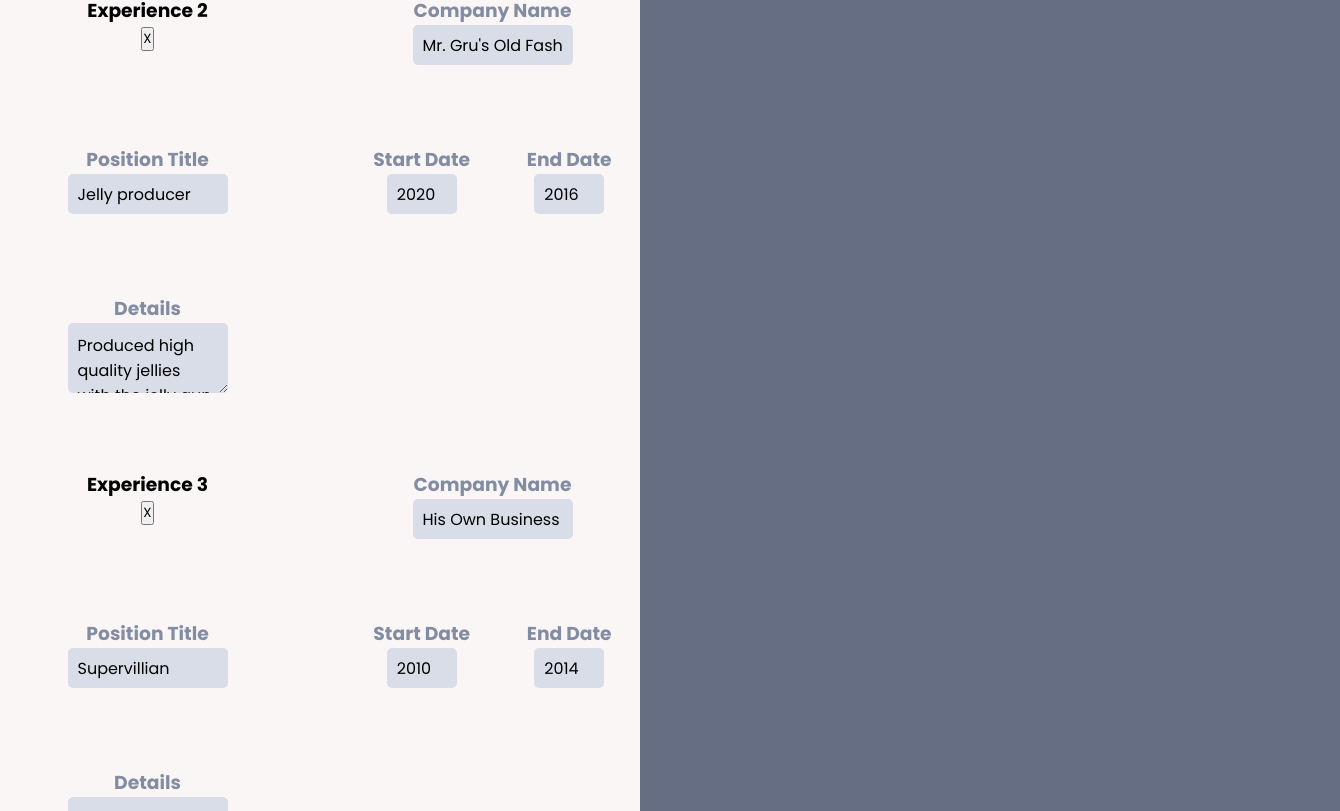
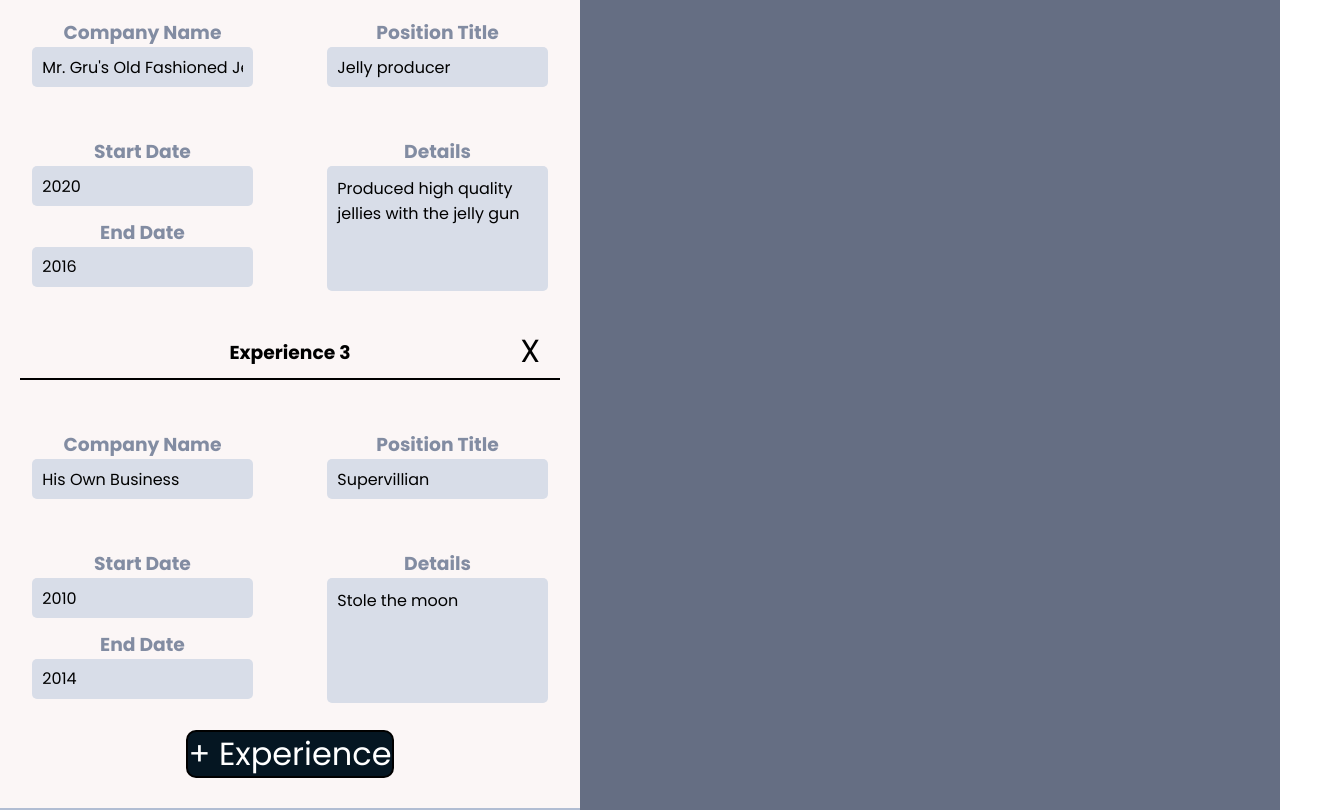
Before and after one commit to ahmetraufoktay/react-cv-project, a React (Vite) app: page / in a window 1280 px wide. Shown: the part 1546-2357 px from the top of the page, 1340 px wide, since content can reach past the window. Built offline with nearby package versions, Linux system fonts and the light colour scheme.

Commit message:
[FEAT-12] Add style for experience component Style for Add Experience button and Education list indexer h3s

```diff
--- a/src/components/experience.css
+++ b/src/components/experience.css
@@ -3,11 +3,14 @@
   flex-direction: column;
   align-items: center;
   box-sizing: border-box;
-  width: var(--block-width);
+  border-top: 2px solid rgb(177, 189, 211);
+  border-bottom: 2px solid rgb(177, 189, 211);
+  box-shadow: -10px 0px rgb(33, 7, 181);
+  background-color: var(--block-color);
+  max-width: var(--block-width);
 
   h3 {
     margin: 0;
-    margin-top: 10px;
   }
 }
 
@@ -17,33 +20,62 @@
   grid-template-rows: auto auto;
   gap: 50px;
   text-align: center;
-  width: var(--block-width);
-  background-color: var(--block-color);
   padding: 20px;
+}
+
+.experienceTitle {
+  grid-column: 1/3;
+  height: 40px;
+  display: grid;
+  border-bottom: 2px solid black;
+
+  h3 {
+    justify-self: center;
+  }
+
+  button {
+    justify-self: end;
+    transform: translate(-20px, -40px);
+    background-color: transparent;
+    box-sizing: border-box;
+    border: none;
+    text-decoration: none;
+    cursor: pointer;
+    font-size: 2rem;
+  }
 }
 
 .experience input,
 .experience textarea {
-  width: var(--input-width);
-  margin-bottom: 20px;
+  width: 90%;
 }
 .experience textarea {
-  resize: vertical;
-  min-height: 40px;
-  max-height: 100px;
+  resize: none;
+  height: 125px;
 }
 
 .jobDuration {
   display: grid;
-  grid-template-columns: auto auto;
+  grid-template-columns: auto;
   grid-template-rows: auto auto;
 }
-#jobStart {
-  grid-area: 2/1/3/2;
+.jobDuration input {
+  width: 90%;
 }
-label[for="jobEnd"] {
-  margin-left: auto;
+
+.add-experience {
+  height: 48px;
+  font-size: 2rem;
+  display: grid;
+  place-content: center;
+  border: 2px solid black;
+  color: white;
+  border-radius: 10px;
+  background-color: rgb(5, 22, 34);
+  cursor: pointer;
+  margin-bottom: 30px;
+  transition: transform 0.3s ease;
 }
-.jobDuration input {
-  width: calc(var(--input-width) / 2 - 10px);
+.add-experience:active {
+  transform: scale(90%);
 }
```
